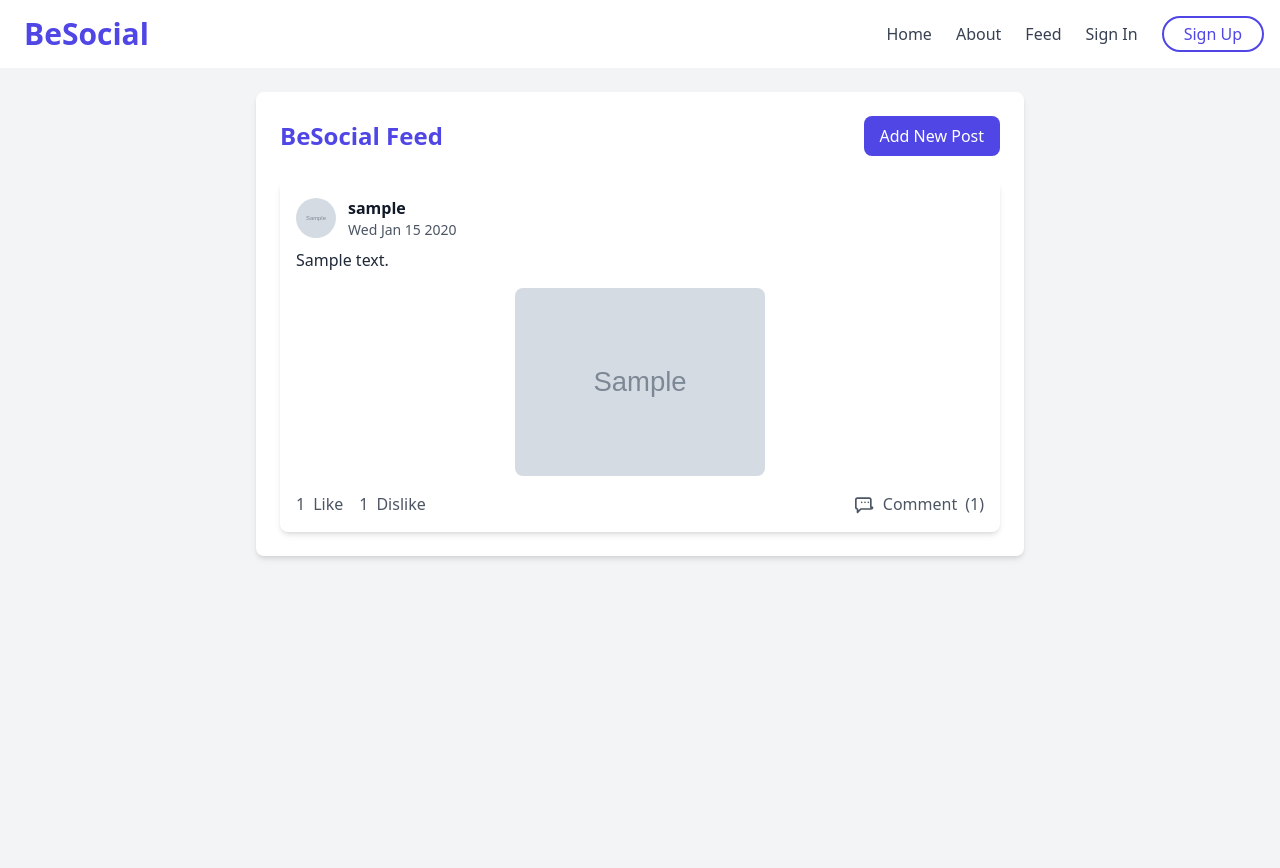
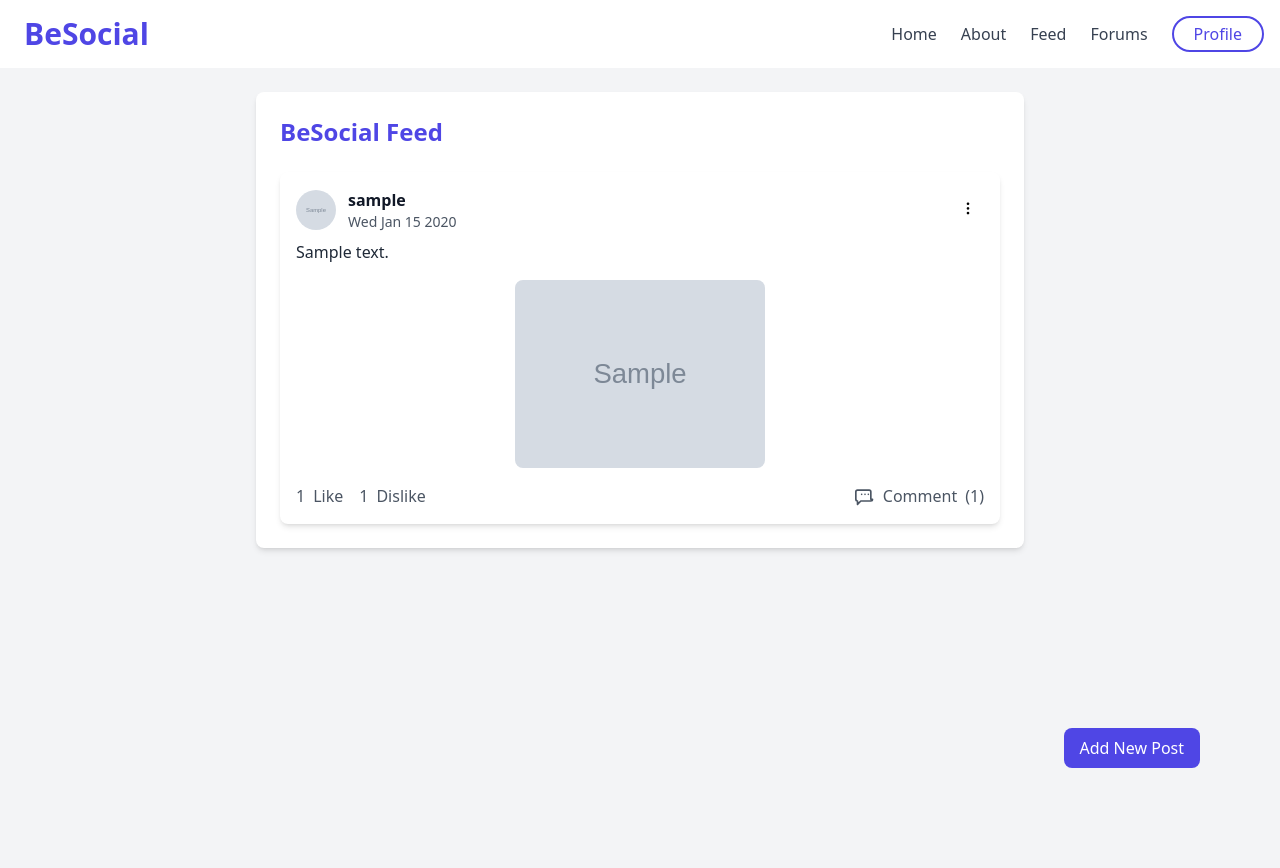
Before and after one commit to abhay-on-git/BeSocial, a Node server app: page /feed in a window 1280 px wide. Run offline with Node 20, Linux system fonts and the light colour scheme; the visitor is signed in with stand-in values (Sample User, id 1); tables that the repository leaves empty hold one stand-in row (values such as "Sample post"); grey boxes marked "Sample" are stand-in pictures; some libraries are stand-ins or nearby versions.

Commit message:
added-post-CRUD-features

```diff
--- a/app.js
+++ b/app.js
@@ -6,6 +6,7 @@ var cookieParser = require('cookie-parser');
 var logger = require('morgan');
 const passport = require('passport')
 const passportLocal = require('passport-local')
+const postRouter = require('./routes/post')
 const session = require('express-session')
 const userCollection = require('./models/userCollection')
 const LocalStrategy = require("passport-local").Strategy;
@@ -48,6 +49,7 @@ passport.deserializeUser(userCollection.deserializeUser());
 
 app.use('/', indexRouter);
 app.use('/users', usersRouter);
+app.use('/post', postRouter);
 
 // catch 404 and forward to error handler
 app.use(function(req, res, next) {
--- /dev/null
+++ b/public/stylesheets/dropdown.css
@@ -0,0 +1,30 @@
+.dropdown {
+    position: relative;
+    display: inline-block;
+}
+.dropdown-content {
+    display: none;
+    position: absolute;
+    background-color: white;
+    box-shadow: 0px 8px 16px rgba(0, 0, 0, 0.2);
+    min-width: 100px;
+    z-index: 1;
+    border-radius: 8px;
+}
+.dropdown:hover .dropdown-content {
+    display: block;
+}
+.dropdown-item {
+    padding: 8px 12px;
+    text-decoration: none;
+    display: flex;
+    align-items: center;
+    color: black;
+    cursor: pointer;
+}
+.dropdown-item i {
+    margin-right: 8px;
+}
+.dropdown-item:hover {
+    background-color: #f1f1f1;
+}
--- a/routes/index.js
+++ b/routes/index.js
@@ -4,6 +4,7 @@ const {resetPasswordViaOTP} = require('../utils/resetPasswordViaOTP')
 const userCollection = require("../models/userCollection");
 const Post = require('../models/post')
 const Comment = require('../models/comment')
+const { isLoggedIn } = require("../middlewares/auth");
 
 /* GET home page. */
 router.get('/', function(req, res, next) {
@@ -63,11 +64,26 @@ router.get('/resetOldPassword/:id',(req,res,next)=>{
 
 
 router.get('/feed',async (req,res,next)=>{
-  const posts = await Post.find().populate('createdBy')
+  let currentUserId = null;
+  console.log(req.user)
+  if(req.user){
+     currentUserId = req.user.id;
+  }
+  const posts = await Post.find()
+  .populate({
+    path : 'comments',
+    populate : {
+     path : 'createdBy',
+     model : 'user'
+    }
+  }).populate('createdBy').exec()
+  // console.log(posts)
   const comments = await Comment.find().populate('createdBy')
   res.render('feed',{
+    user :req.user,
     posts,
     comments,
+    currentUserId,
   })
 })
 
--- a/views/editProfile.ejs
+++ b/views/editProfile.ejs
@@ -19,7 +19,7 @@
       <!-- Profile Picture -->
       <div class="flex flex-col items-center mb-8">
         <div class="relative mb-4">
-          <img id="avatar-preview" src="<%= user.avatar %>" alt="User Avatar" class="rounded-full h-32 w-32 mb-4 shadow-lg object-cover">
+          <img id="avatar-preview" src="/public/<%= user.avatar %>" alt="User Avatar" class="rounded-full h-32 w-32 mb-4 shadow-lg object-cover">
           <button type="button" id="change-avatar-button" class="absolute bottom-0 left-[20%] bg-[#4f46e5] text-white py-1 px-3 rounded-full hover:bg-[#3f40d1] transition duration-300">Change</button>
         </div>
         <input type="file" name="avatar" id="avatar-input" class="hidden" accept="image/*">
--- a/views/feed.ejs
+++ b/views/feed.ejs
@@ -1,19 +1,22 @@
-<%- include('./partials/header') %>
-<%- include('./partials/nav') %>
+<%- include('./partials/header') %> <%- include('./partials/nav') %>
 
 <!-- Feed Container -->
 <div class="bg-gray-100 flex flex-col items-center min-h-screen py-6">
+  <div class="w-full px-[5rem] flex justify-between fixed bottom-8">
+    <div></div>
+    <button
+      onclick="document.getElementById('new-post-modal').classList.remove('hidden')"
+      class="bg-indigo-600 text-white px-4 py-2 rounded-lg hover:bg-indigo-700 transition-colors"
+    >
+      Add New Post
+    </button>
+  </div>
 
   <!-- Feed Content -->
   <div class="max-w-3xl w-full bg-white p-6 rounded-lg shadow-md">
-
     <!-- Header -->
     <div class="flex justify-between items-center mb-6">
       <h2 class="text-2xl font-semibold text-indigo-600">BeSocial Feed</h2>
-            <button onclick="document.getElementById('new-post-modal').classList.remove('hidden')"
-                class="bg-indigo-600 text-white px-4 py-2 rounded-lg hover:bg-indigo-700 transition-colors">
-                Add New Post
-            </button>
     </div>
 
     <!-- Posts Feed -->
@@ -24,39 +27,86 @@
                 { author: 'Alice Johnson', avatar: 'https://randomuser.me/api/portraits/women/2.jpg', createdAt: '2024-06-22', content: 'Can’t wait to see more updates!', image: 'https://via.placeholder.com/400x200' }
             ]; %> -->
       <% posts.forEach(post => { %>
-                <div class="bg-white p-4 rounded-lg shadow-md">
+      <div class="bg-white p-4 rounded-lg shadow-md" id="post-<%= post._id %>">
+        <div class="flex justify-between">
           <div class="flex items-center mb-2">
-
-                        <img src="<%=post.createdBy?.avatar ? '/public'+post.createdBy?.avatar : 'https://randomuser.me/api/portraits/women/2.jpg'  %>" alt="User Avatar" class="w-10 h-10 rounded-full mr-3">
+            <img
+              src="<%=post.createdBy?.avatar ? '/public'+ post.createdBy?.avatar : 'https://randomuser.me/api/portraits/women/2.jpg'  %>"
+              alt="User Avatar"
+              class="w-10 h-10 rounded-full mr-3"
+            />
 
             <div>
-                            <h4 class="text-gray-900 font-semibold"><%= post.createdBy?.username %></h4>
-                            <p class="text-gray-600 text-sm"><%= new Date(post.createdAt).toDateString() %></p>
+              <h4 class="text-gray-900 font-semibold">
+                <%= post.createdBy?.username %>
+              </h4>
+              <p class="text-gray-600 text-sm">
+                <%= new Date(post.createdAt).toDateString() %>
+              </p>
             </div>
+          </div>
+          <% if (post.createdBy && post.createdBy._id.toString() === currentUserId) { %>
+          <div class="flex gap-3">
+            <div class="dropdown">
+              <button class="p-2 rounded-lg">
+                <i class="ri-more-2-fill"></i>
+              </button>
+              <div class="dropdown-content">
+                <div class="dropdown-item" >
+                  <i class="ri-edit-line" onclick="editPost('<%= post._id%>');"></i> Edit
+                </div>
+                <div class="dropdown-item"  onclick="deletePost('<%= post._id%>');">
+                  <i class="ri-delete-bin-line"></i> Delete
+                </div>
+              </div>
+            </div>
+          </div>
+          <% } %>
         </div>
         <p class="text-gray-800 mb-4"><%= post.postContent%></p>
         <% if (post.postImage) { %>
-                        <!-- <% console.log(post.postImage,'LLLLLLLL') %> -->
-                        <img src="<%= post.postImage || 'https://randomuser.me/api/portraits/women/2.jpg' %>" alt="Post Image" class="w-[250px] m-auto rounded-lg mb-4">
+        <img
+          src="<%= post.postImage || 'https://randomuser.me/api/portraits/women/2.jpg' %>"
+          alt="Post Image"
+          class="w-[250px] m-auto rounded-lg mb-4"
+        />
         <% } %>
         <div class="flex justify-between items-center">
           <div class="flex space-x-4">
-                            <form action="/users/like/<%= post._id %>" method="post">
-                                <button class="flex items-center space-x-2 text-gray-600 hover:text-indigo-600">
+            <form action="/post/like/<%= post._id %>" method="post">
+              <button
+                class="flex items-center space-x-2 text-gray-600 hover:text-indigo-600"
+              >
                 <span><%= post.likes.length %></span>
                 <span>Like</span>
               </button>
             </form>
-                            <form action="/users/dislike/<%= post._id %>" method="post">
-                                <button class="flex items-center space-x-2 text-gray-600 hover:text-red-600">
+            <form action="/post/dislike/<%= post._id %>" method="post">
+              <button
+                class="flex items-center space-x-2 text-gray-600 hover:text-red-600"
+              >
                 <span><%= post.dislikes.length %></span>
                 <span>Dislike</span>
               </button>
             </form>
           </div>
-                        <button onclick="toggleComments('<%= post._id %>')" class="flex items-center space-x-2 text-gray-600 hover:text-indigo-600">
-                            <svg class="w-5 h-5" fill="none" stroke="currentColor" viewBox="0 0 24 24" xmlns="http://www.w3.org/2000/svg">
-                                <path stroke-linecap="round" stroke-linejoin="round" stroke-width="2" d="M8 10h.01M12 10h.01M16 10h.01M21 16a2 2 0 01-2 2H7l-4 4v-4a2 2 0 01-2-2V7a2 2 0 012-2h14a2 2 0 012 2v9z"></path>
+          <button
+            onclick="toggleComments('<%= post._id %>')"
+            class="flex items-center space-x-2 text-gray-600 hover:text-indigo-600"
+          >
+            <svg
+              class="w-5 h-5"
+              fill="none"
+              stroke="currentColor"
+              viewBox="0 0 24 24"
+              xmlns="http://www.w3.org/2000/svg"
+            >
+              <path
+                stroke-linecap="round"
+                stroke-linejoin="round"
+                stroke-width="2"
+                d="M8 10h.01M12 10h.01M16 10h.01M21 16a2 2 0 01-2 2H7l-4 4v-4a2 2 0 01-2-2V7a2 2 0 012-2h14a2 2 0 012 2v9z"
+              ></path>
             </svg>
             <span>Comment</span>
             <span>(<%= post.comments.length %>)</span>
@@ -64,24 +114,44 @@
         </div>
         <!-- Comment Section -->
         <div id="comments-<%= post._id %>" class="mt-4 hidden">
-                        <% post.comments.forEach(comment => { %>
-                            <!-- <% console.log(comment , 'cccccccc') %> -->
+          <% post.comments.forEach(comment => { %> <%
+          console.log(comment.createdBy?.avatar , 'cccccccc') %>
           <div class="flex items-center mb-2">
-                                <img src="<%=comment.createdBy?.avatar ? '/public'+comment.createdBy?.avatar : 'https://randomuser.me/api/portraits/women/2.jpg'  %>" alt="User Avatar" class="w-8 h-8 rounded-full mr-3">
+            <img
+              src="/public/<%=comment.createdBy?.avatar  %>"
+              alt="User Avatar"
+              class="w-8 h-8 rounded-full mr-3"
+            />
             <div>
-                               <div class="flex gap-2 items-center ">
-                                   <h6 class="text-gray-900 font-semibold"><%= comment.createdBy?.username %></h6>
-                                <p class="text-gray-600 text-[12px]"><%= new Date(comment.createdAt).toDateString() %></p>
+              <div class="flex gap-2 items-center">
+                <h6 class="text-gray-900 font-semibold">
+                  <%= comment.createdBy?.username %>
+                </h6>
+                <p class="text-gray-600 text-[12px]">
+                  <%= new Date(comment.createdAt).toDateString() %>
+                </p>
               </div>
-                               <p class="text-gray-900 font-semibold text-md"><%= comment.content%></p>
+              <p class="text-gray-900 font-semibold text-md">
+                <%= comment.content%>
+              </p>
             </div>
           </div>
           <% }) %>
-                        <form class="space-y-2" action="/users/comment/<%= post._id %>" method="post">
-                            <input rows="2" name="content" placeholder="Add a comment..."
-                                class="w-full p-2 border border-gray-300 rounded focus:outline-none focus:ring-2 focus:ring-indigo-500"/>
-                            <button type="submit"
-                                class="bg-indigo-600 text-white px-4 py-2 rounded hover:bg-indigo-700 transition-colors">
+          <form
+            class="space-y-2"
+            action="/post/comment/<%= post._id %>"
+            method="post"
+          >
+            <input
+              rows="2"
+              name="content"
+              placeholder="Add a comment..."
+              class="w-full p-2 border border-gray-300 rounded focus:outline-none focus:ring-2 focus:ring-indigo-500"
+            />
+            <button
+              type="submit"
+              class="bg-indigo-600 text-white px-4 py-2 rounded hover:bg-indigo-700 transition-colors"
+            >
               Post Comment
             </button>
           </form>
@@ -89,35 +159,65 @@
       </div>
       <% }); %>
     </div>
-
   </div>
 
   <!-- New Post Modal -->
-    <div id="new-post-modal" class="fixed inset-0 flex items-center justify-center bg-gray-800 bg-opacity-50 hidden">
+  <div
+    id="new-post-modal"
+    class="fixed inset-0 flex items-center justify-center bg-gray-800 bg-opacity-50 hidden"
+  >
     <div class="bg-white p-6 rounded-lg shadow-lg max-w-lg w-full">
       <div class="flex justify-between items-center mb-4">
         <h3 class="text-xl font-semibold">Add New Post</h3>
-                <button onclick="document.getElementById('new-post-modal').classList.add('hidden')"
-                    class="text-gray-500 hover:text-gray-700">&times;</button>
+        <button
+          onclick="document.getElementById('new-post-modal').classList.add('hidden')"
+          class="text-gray-500 hover:text-gray-700"
+        >
+          &times;
+        </button>
       </div>
-            <form action="/users/create-post" method="POST" enctype="multipart/form-data" class="space-y-4">
+      <form
+        action="/post/create-post"
+        method="POST"
+        enctype="multipart/form-data"
+        class="space-y-4"
+      >
         <div>
-                    <label for="content" class="block text-gray-700 font-semibold mb-2">Post Content:</label>
-                    <textarea id="content" name="postContent" required
+          <label for="content" class="block text-gray-700 font-semibold mb-2"
+            >Post Content:</label
+          >
+          <textarea
+            id="content"
+            name="postContent"
+            required
             class="w-full p-3 border border-gray-300 rounded focus:outline-none focus:ring-2 focus:ring-indigo-500"
-                        placeholder="What's on your mind?"></textarea>
+            placeholder="What's on your mind?"
+          ></textarea>
         </div>
         <div>
-                    <label for="image" class="block text-gray-700 font-semibold mb-2">Image (optional):</label>
-                    <input type="file" id="image" name="postImage" accept="image/*" class="hidden" onchange="showFileName(this)">
-                    <label for="image"
-                        class="cursor-pointer bg-indigo-600 text-white px-4 py-2 rounded-lg hover:bg-indigo-700 transition-colors inline-block">
+          <label for="image" class="block text-gray-700 font-semibold mb-2"
+            >Image (optional):</label
+          >
+          <input
+            type="file"
+            id="image"
+            name="postImage"
+            accept="image/*"
+            class="hidden"
+            onchange="showFileName(this)"
+          />
+          <label
+            for="image"
+            class="cursor-pointer bg-indigo-600 text-white px-4 py-2 rounded-lg hover:bg-indigo-700 transition-colors inline-block"
+          >
             Choose Image
           </label>
           <span id="file-name" class="ml-2 text-gray-600"></span>
         </div>
-                <button type="submit"
-                    class="w-full bg-indigo-600 text-white p-3 rounded-lg hover:bg-indigo-700 transition-colors">
+        <button
+          type="submit"
+          class="w-full bg-indigo-600 text-white p-3 rounded-lg hover:bg-indigo-700 transition-colors"
+        >
           Post
         </button>
       </form>
@@ -126,13 +226,40 @@
 
   <script>
     function showFileName(input) {
-        const fileName = input.files[0] ? input.files[0].name : '';
-        document.getElementById('file-name').textContent = fileName;
+      const fileName = input.files[0] ? input.files[0].name : "";
+      document.getElementById("file-name").textContent = fileName;
     }
     function toggleComments(postId) {
-    const commentSection = document.getElementById('comments-' + postId);
-    commentSection.classList.toggle('hidden');
+      const commentSection = document.getElementById("comments-" + postId);
+      commentSection.classList.toggle("hidden");
     }
   </script>
 
   <%- include('./partials/footer') %>
+</div>
+
+<!-- JS Logic for deletion and Updation -->
+
+<script defer>
+    async function deletePost(postId) {
+        try {
+            const response = await fetch(`/post/deletePost/${postId}`, {
+                method: 'POST',
+                headers: {
+                    'Content-Type': 'application/json',
+                },
+            });
+
+            if (response.ok) {
+                // Handle successful deletion
+                // alert('Post deleted successfully');
+                document.getElementById(`post-${postId}`).remove();
+            } else {
+                // Handle error
+                alert('Error deleting post');
+            }
+        } catch (error) {
+            console.error('Error:', error);
+        }
+    }
+</script>
--- a/views/partials/header.ejs
+++ b/views/partials/header.ejs
@@ -1,6 +1,11 @@
 <!DOCTYPE html>
 <html>
   <head>
-    <link rel='stylesheet' href='/stylesheets/style.css' />
+    <link rel='stylesheet' href='/stylesheets/nav.css' />
+    <link rel='stylesheet' href='../../public/stylesheets/dropdown.css' />
+    <link
+    href="https://cdn.jsdelivr.net/npm/remixicon@4.3.0/fonts/remixicon.css"
+    rel="stylesheet"
+/>
   </head>
   <body>
```
Also changed, not shown: routes/post.js (added, +133 -0 lines), routes/users.js (+3 -112 lines). Lines whose indentation alone changed are shown as unchanged.
